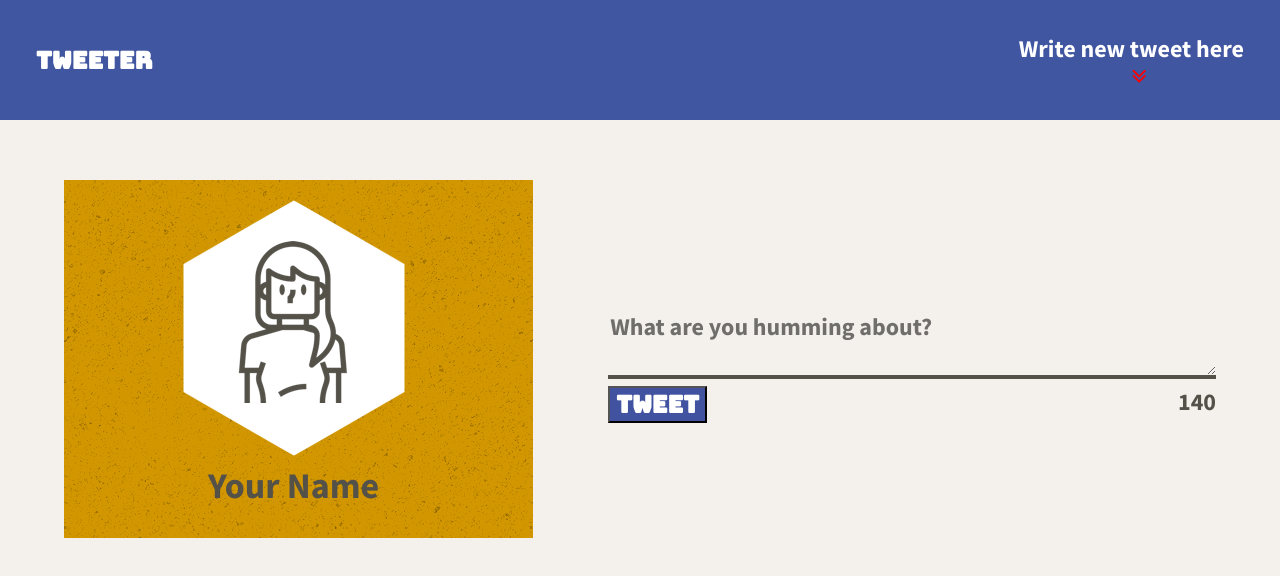
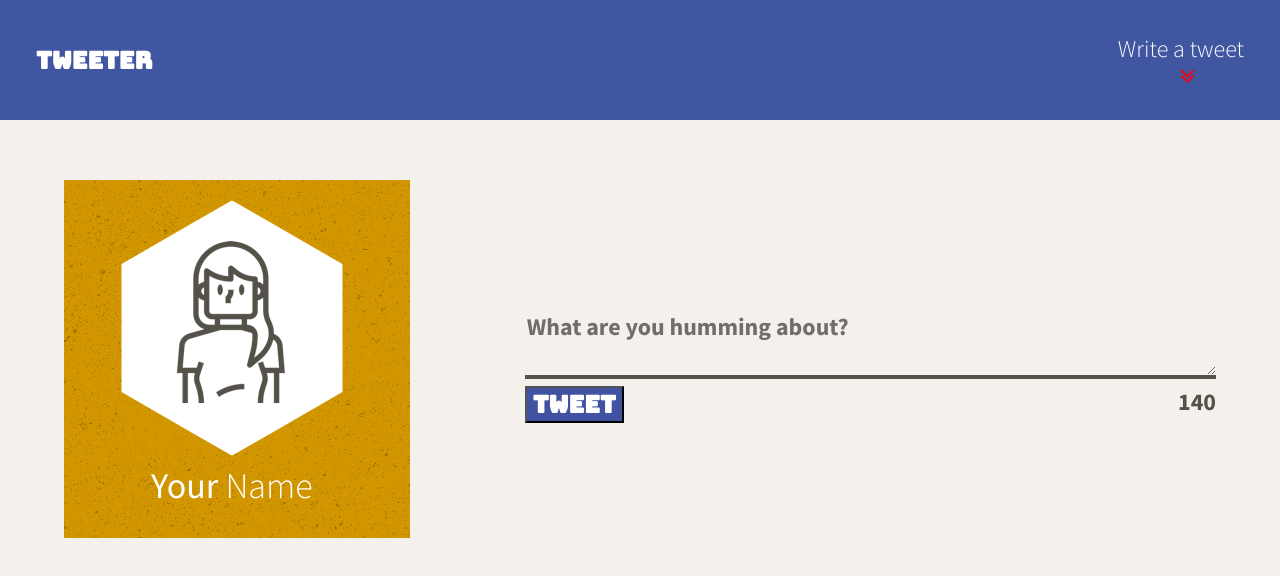
Before and after one commit to umrude/tweeter, a website: page public/index.html in a window 1280 px wide. Drawn offline with Linux system fonts and the light colour scheme; no server answers.

Commit message:
cleaned up some css

```diff
--- a/public/index.html
+++ b/public/index.html
@@ -28,7 +28,7 @@
   <!-- Top nav bar (fixed) -->
   <nav>
     <span id="logo">tweeter</span>
-    <span id="writeTweet">Write new tweet here
+    <span id="writeTweet"> Write a tweet
       <i class="fa fa-angle-double-down" id="arrowDown" aria-hidden="true">
       </i>
     </span>
@@ -39,7 +39,7 @@
       <img src="/images/profile-hex.png">
     </div>
     <div>
-      <h2>Your Name</h2>
+      <h2><strong>Your</strong> Name</h2>
     </div>
   </header>
   <!-- Page-specific (main) content here -->
--- a/public/styles/header.css
+++ b/public/styles/header.css
@@ -14,7 +14,10 @@
   }
 
   header.profile h2 {
+    color: white;
     margin-block-start: 0;
+    font-weight: 300;
+
   }
 }
 @media only screen and (min-width: 1024px) {
@@ -25,16 +28,20 @@
     align-items: center;
     display: flex;
     flex-direction: column;
-    width: 25%;
-    height: 25%;
-    margin-right:75px;
+    height: 20%;
+    width: 30%;
+    margin-right:10%;
   }
 
   header.profile img {
+
     padding-top: 20px;
   }
 
+
   header.profile h2 {
+    color: white;
     margin-block-start: 0;
+    font-weight: 300;
   }
 }
--- a/public/styles/layout.css
+++ b/public/styles/layout.css
@@ -35,7 +35,6 @@ body {
 
  /* mobile CSS */
 @media only screen and (max-width: 1023px) {
-
   body > main {
     display: flex;
     align-items: center;
@@ -57,6 +56,8 @@ body {
     color: white;
   }
 }
+
+
 /*Desktop CSS*/
 @media only screen and (min-width: 1024px) {
   body {
@@ -73,13 +74,15 @@ body {
   }
 
   header.profile {
-    flex-grow: 1;
+    flex-grow: 0;
     padding-right: 10px;
   }
 
   main {
+    flex-grow: 1;
     margin: auto;
-    flex-grow: 1
+    overflow : hidden;
+    max-width: 60%;
   }
 
 
--- a/public/styles/nav.css
+++ b/public/styles/nav.css
@@ -26,11 +26,12 @@
   #writeTweet {
     display: flex;
     flex-flow: column;
+    font-weight: 300;
   }
 
   #arrowDown {
     color: red;
-    padding-left: 50%;
+    padding-left: 49%;
   }
 
   #writeTweet:hover #arrowDown {
@@ -62,11 +63,15 @@
   #writeTweet {
     display: flex;
     flex-flow: column;
+    font-weight: 300;
+
+
   }
+  #arrowDown {
+    order: 3;
+    color: red;
+    padding-left: 49%;
 
-  #arrowDown {
-    color: red;
-    padding-left: 50%;
   }
 
   #writeTweet:hover #arrowDown {
--- a/public/styles/tweets.css
+++ b/public/styles/tweets.css
@@ -83,6 +83,8 @@
     border: 4px solid #545149;
     opacity: 0.80;
     word-wrap: break-word;
+    overflow-wrap: break-word;
+    margin-right: 5px;
   }
 
   article.tweet>* {
@@ -138,6 +140,10 @@
     font-family: 'Source Sans Pro',
       sans-serif;
     font-weight: 400;
+    word-wrap: break-word;
+    overflow-wrap: break-word;
+
+
   }
 
   article:hover #username {
```
